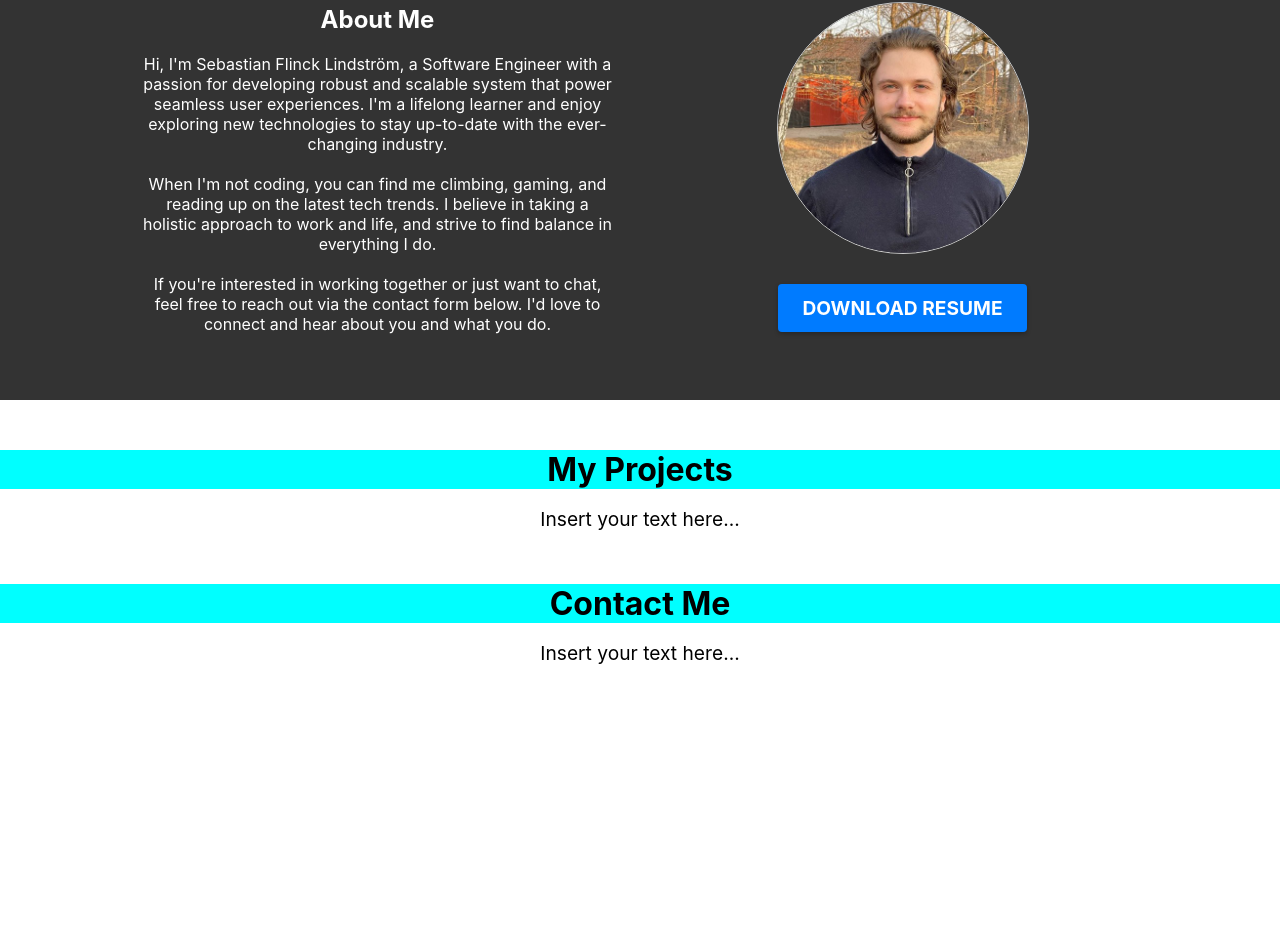
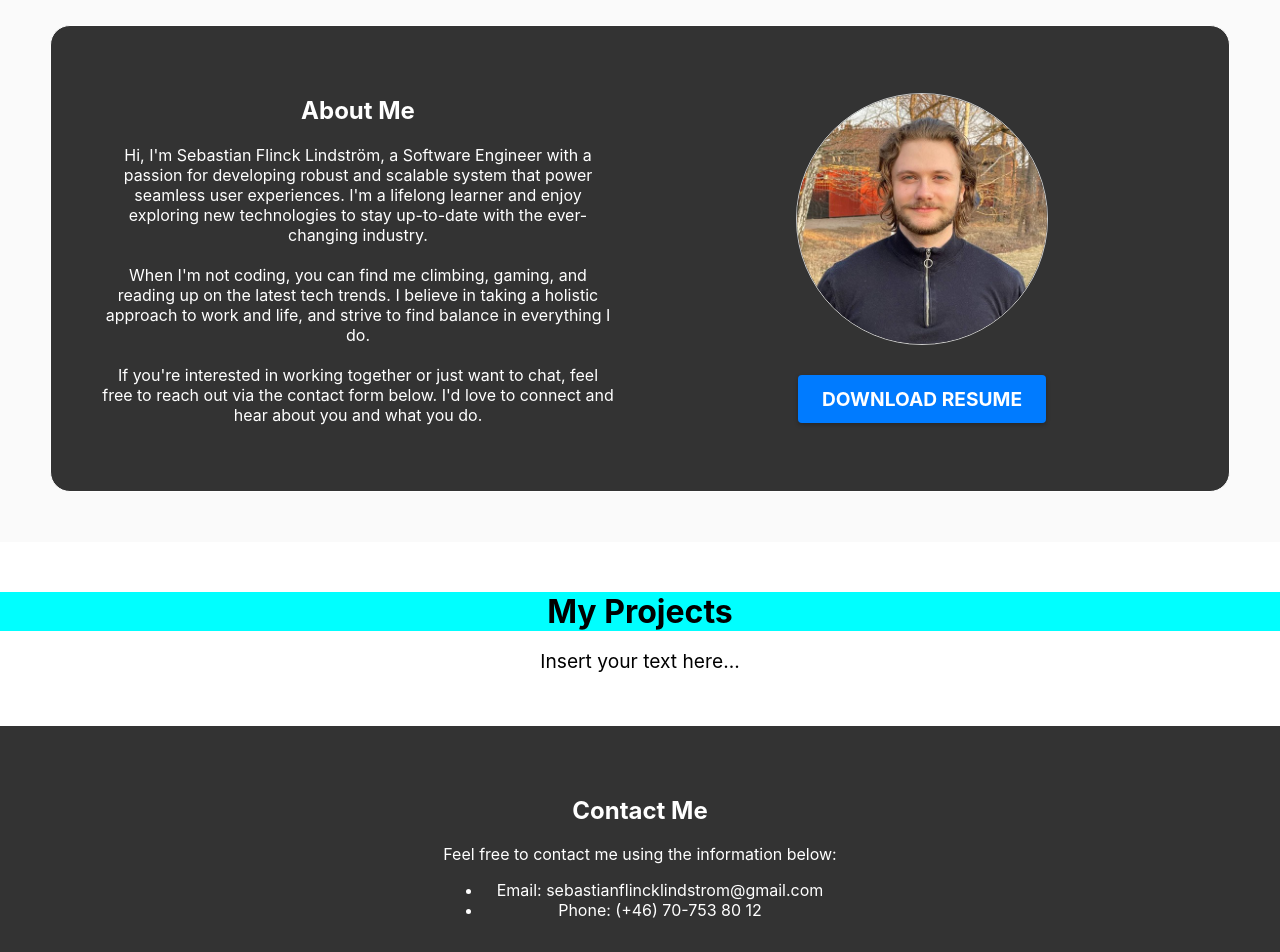
Before and after one commit to Bepso/portfolio, a React (Create React App) app in the folder portfolio/: page / in a window 1280 px wide. Shown: the part 785-1737 px from the top of the page. Before the commit the page ends 1502 px from the top, so only its background shows below. Built offline with nearby package versions, Linux system fonts and the light colour scheme.

Commit message:
Add contact section

```diff
--- a/portfolio/src/App.js
+++ b/portfolio/src/App.js
@@ -3,7 +3,7 @@ import './App.css';
 import Header from './components/Header/Header';
 import About from './components/About/About';
 import Projects from './components/Projects';
-import Contact from './components/Contact';
+import Contact from './components/Contact/Contact';
 
 function App() {
   return (
--- a/portfolio/src/components/About/About.css
+++ b/portfolio/src/components/About/About.css
@@ -1,10 +1,9 @@
 .App-about-parent{
-    background-color: #333;
+    background-color: rgb(250, 250, 250);
+    padding: 50px;
 }
 .App-about {
-    max-width: 1000px;
     margin: 0 auto;
-    padding: 50px 0;
     display: flex;
     flex-wrap: wrap;
     justify-content: center;
@@ -12,6 +11,8 @@
     padding: 50px;
     background-color: #333;
     color: white;
+    border: 1px solid white;
+    border-radius: 20px;
   }
 
   .App-about-left {
--- a/portfolio/src/components/Contact.js
+++ /dev/null
@@ -1,12 +0,0 @@
-import React from 'react';
-
-function Contact() {
-  return (
-    <section className="Contact-section">
-      <h2>Contact Me</h2>
-      <p>Insert your text here...</p>
-    </section>
-  );
-}
-
-export default Contact;
--- /dev/null
+++ b/portfolio/src/components/Contact/Contact.css
@@ -0,0 +1,12 @@
+.App-contact-parent{
+    background-color: #333;
+}
+.App-contact {
+    margin: 0 auto;
+    display: inline-block;
+    justify-content: center;
+    align-items: center;
+    padding: 50px;
+    background-color: #333;
+    color: white;
+  }
--- /dev/null
+++ b/portfolio/src/components/Contact/Contact.js
@@ -0,0 +1,20 @@
+import React from 'react';
+import './Contact.css';
+
+function Contact() {
+  return (
+    <div className='App-contact-parent'>
+      <section id="contact" className="App-contact">
+        <h2>Contact Me</h2>
+        <p>Feel free to contact me using the information below:</p>
+        <ul>
+          <li>Email: sebastianflincklindstrom@gmail.com</li>
+          <li>Phone: (+46) 70-753 80 12</li>
+        </ul>
+      </section>
+    </div>
+
+  );
+}
+
+export default Contact;
--- a/portfolio/src/components/Header/Header.css
+++ b/portfolio/src/components/Header/Header.css
@@ -3,8 +3,7 @@
     justify-content: space-between;
     align-items: flex-start;
     position: relative;
-    height: 90vh;
-    max-height: 800px;
+    height: 95vh;
     background-color: #333;
     color: white;
   }
@@ -38,3 +37,21 @@
   .App-header-right a:hover {
     cursor: pointer;
   }
+
+  .scroll-button {
+    position: absolute;
+    bottom: 10px;
+    left: 50%;
+    transform: translateX(-50%);
+    font-size: 1.5rem;
+    padding: 10px 20px;
+    border: 2px solid #fff;
+    border-radius: 5px;
+    color: #fff;
+    text-decoration: none;
+    transition: all 0.2s ease-in-out;
+  }
+
+  .scroll-button:hover {
+    cursor: pointer;
+  }
--- a/portfolio/src/components/Header/Header.js
+++ b/portfolio/src/components/Header/Header.js
@@ -1,6 +1,6 @@
 import React from 'react';
+import { Link } from 'react-scroll';
 import './Header.css';
-import { Link } from 'react-scroll';
 
 function Header() {
   return (
```
